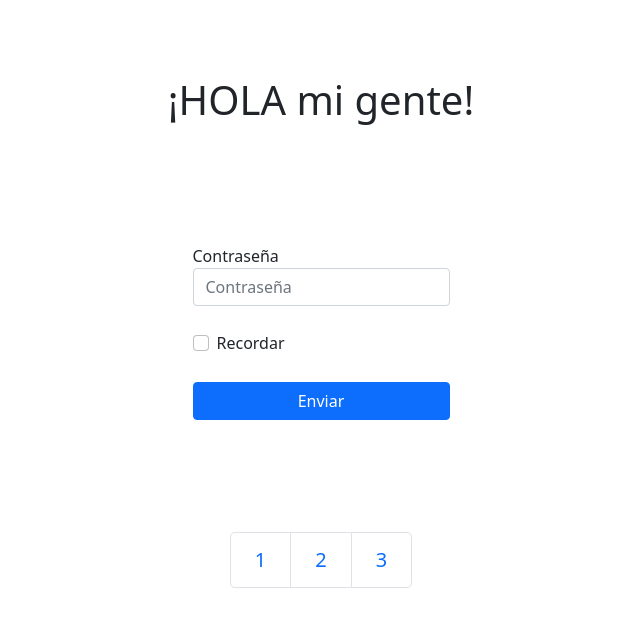
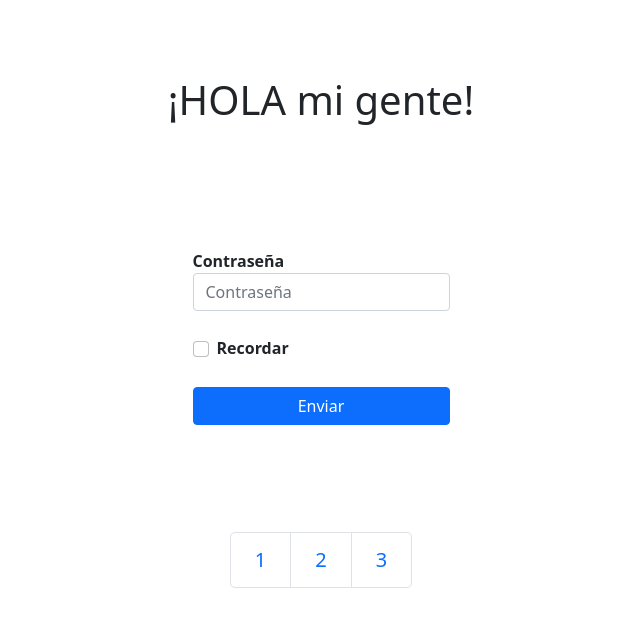
Before and after one commit to mendozzac/Form, a React (Create React App) app: page /3 in a window 1280 px wide. Shown: the top 626 px of the page, without its empty margins (319-959 px from the left). Built offline with nearby package versions, Linux system fonts and the light colour scheme.

Commit message:
add margins in inputs

```diff
--- a/src/App.css
+++ b/src/App.css
@@ -23,3 +23,16 @@ form {
   flex-direction: column;
   justify-content: space-around;
 }
+
+.btn {
+  margin-top: 10px;
+}
+
+label {
+  font-weight: 600;
+  margin-top: 10px;
+}
+
+.form-check-input {
+  margin-top: 15px;
+}
--- a/src/component/AccessData/AccessData.js
+++ b/src/component/AccessData/AccessData.js
@@ -26,6 +26,9 @@ const AccessData = () => {
           placeholder="Contraseña"
         />
       </div>
+      <button type="submit" className="btn btn-primary ">
+        Enviar
+      </button>
     </form>
   );
 };
--- a/src/component/Login/Login.js
+++ b/src/component/Login/Login.js
@@ -16,9 +16,7 @@ const Login = () => {
           className="form-check-input"
           id="exampleCheck1"
         />
-        <label className="form-check-label" for="exampleCheck1">
-          Recordar
-        </label>
+        <label className="form-check-label">Recordar</label>
       </div>
       <button type="submit" className="btn btn-primary">
         Enviar
--- a/src/component/PersonalData/PersonalData.js
+++ b/src/component/PersonalData/PersonalData.js
@@ -41,6 +41,9 @@ const PersonalData = () => {
           Nunca compartiremos tu correo electrónico con nadie más.
         </small>
       </div>
+      <button type="submit" className="btn btn-primary">
+        Enviar
+      </button>
     </form>
   );
 };
```
